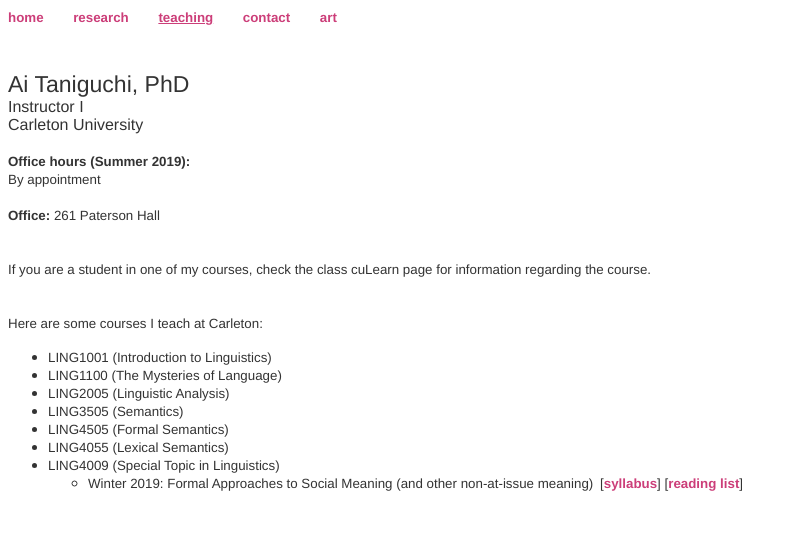
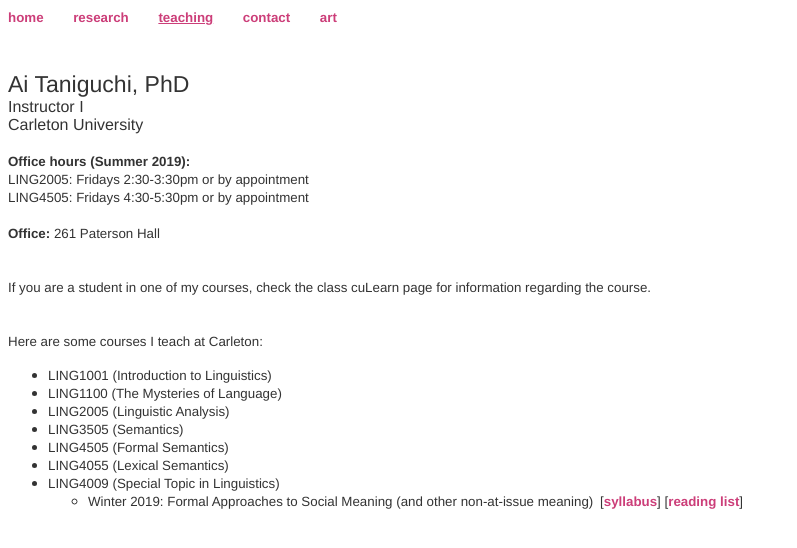
Before and after one commit to aitaniguchi/aitaniguchi.github.io, a plain HTML site: page teaching.html in a window 1280 px wide. Shown: the whole page, without its empty margins (0-797 px from the left). Drawn offline with Linux system fonts and the light colour scheme.

Commit message:
teachiing

```diff
--- a/teaching.html
+++ b/teaching.html
@@ -1,5 +1,6 @@
 <!DOCTYPE html PUBLIC "-//W3C//DTD HTML 4.01//EN" "http://www.w3.org/TR/html4/strict.dtd">
 <html><head>
+
 
 
 
@@ -11,7 +12,9 @@
 <span style="color: rgb(51, 51, 51); font-family: Helvetica,Arial,sans-serif;">Instructor I</span><br style="color: rgb(51, 51, 51); font-family: Helvetica,Arial,sans-serif;">
 <span style="color: rgb(51, 51, 51); font-family: Helvetica,Arial,sans-serif;">Carleton University</span><br style="color: rgb(51, 51, 51); font-family: Helvetica,Arial,sans-serif;">
 <br style="color: rgb(51, 51, 51); font-family: Helvetica,Arial,sans-serif;">
-<small style="font-family: Helvetica,Arial,sans-serif;"><span style="font-weight: bold;">Office hours (Summer 2019):</span><br>By appointment<br>
+<small style="font-family: Helvetica,Arial,sans-serif;"><span style="font-weight: bold;">Office hours (Summer 2019):</span><br></small><small style="font-family: Helvetica,Arial,sans-serif;">LING2005: Fridays 2:30-3:30pm or by appointment<br>
+LING4505: Fridays 4:30-5:30pm or by appointment </small><br>
+<small style="font-family: Helvetica,Arial,sans-serif;">
 <br><span style="font-weight: bold;">Office: </span>261 Paterson Hall</small><br style="color: rgb(51, 51, 51); font-family: Helvetica,Arial,sans-serif;">
 <small style="font-family: Helvetica,Arial,sans-serif;"><span style="color: rgb(51, 51, 51);"><br>
 <br>
```
